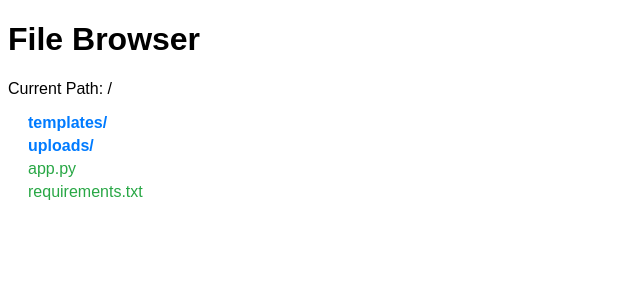
After one commit to samuel-shi/ec2_upload, a Flask app: page /browse in a window 1280 px wide. The commit adds this page. Shown: the top 300 px of the page, without its empty margins (0-640 px from the left). Run offline with Flask 3, Linux system fonts and the light colour scheme.

Commit message:
directory tree

```diff
--- a/app.py
+++ b/app.py
@@ -1,9 +1,41 @@
 import os
-from flask import Flask, request, render_template, send_from_directory
+from flask import Flask, request, render_template, send_from_directory, jsonify
 
 app = Flask(__name__)
 UPLOAD_FOLDER = 'uploads'
 app.config['UPLOAD_FOLDER'] = UPLOAD_FOLDER
+
+@app.route('/browse')
+def browse():
+    # Use the current working directory as the root for browsing
+    root = os.getcwd()
+    path = request.args.get('path', '')
+    current_path = os.path.join(root, path)
+
+    # Security check to prevent directory traversal attacks
+    if not os.path.abspath(current_path).startswith(root):
+        return "Invalid path", 400
+
+    dirs = []
+    files = []
+    try:
+        if os.path.isdir(current_path):
+            for item in os.listdir(current_path):
+                if os.path.isdir(os.path.join(current_path, item)):
+                    dirs.append(item)
+                else:
+                    files.append(item)
+    except FileNotFoundError:
+        return "Directory not found", 404
+
+    dirs.sort()
+    files.sort()
+
+    # The parent path is the relative path from the root
+    parent_path = os.path.relpath(os.path.dirname(current_path), root) if path else ''
+
+    return render_template('browser.html', path=path, dirs=dirs, files=files, parent_path=parent_path)
+
 
 @app.route('/', methods=['GET', 'POST'])
 def upload_file():
--- /dev/null
+++ b/templates/browser.html
@@ -0,0 +1,36 @@
+<!doctype html>
+<html lang="en">
+<head>
+    <meta charset="UTF-8">
+    <title>File Browser</title>
+    <style>
+        body { font-family: sans-serif; }
+        ul { list-style-type: none; padding-left: 20px; }
+        li { margin: 5px 0; }
+        a { text-decoration: none; color: #007bff; }
+        a:hover { text-decoration: underline; }
+        .dir { font-weight: bold; }
+        .file { color: #28a745; }
+        .back-link { margin-bottom: 20px; }
+    </style>
+</head>
+<body>
+    <h1>File Browser</h1>
+    <p>Current Path: /{{ path }}</p>
+
+    {% if path %}
+    <div class="back-link">
+        <a href="{{ url_for('browse', path=parent_path) }}">.. (Parent Directory)</a>
+    </div>
+    {% endif %}
+
+    <ul>
+        {% for dir in dirs %}
+            <li><a href="{{ url_for('browse', path=path + '/' + dir if path else dir) }}" class="dir">{{ dir }}/</a></li>
+        {% endfor %}
+        {% for file in files %}
+            <li class="file">{{ file }}</li>
+        {% endfor %}
+    </ul>
+</body>
+</html>
--- a/templates/index.html
+++ b/templates/index.html
@@ -5,6 +5,7 @@
   <p>
     <label for="path">Path to store file:</label>
     <input type="text" name="path" id="path" value="uploads">
+    <a href="/browse" target="_blank">Browse</a>
   </p>
   <p>
     <input type=file name=file>
```
